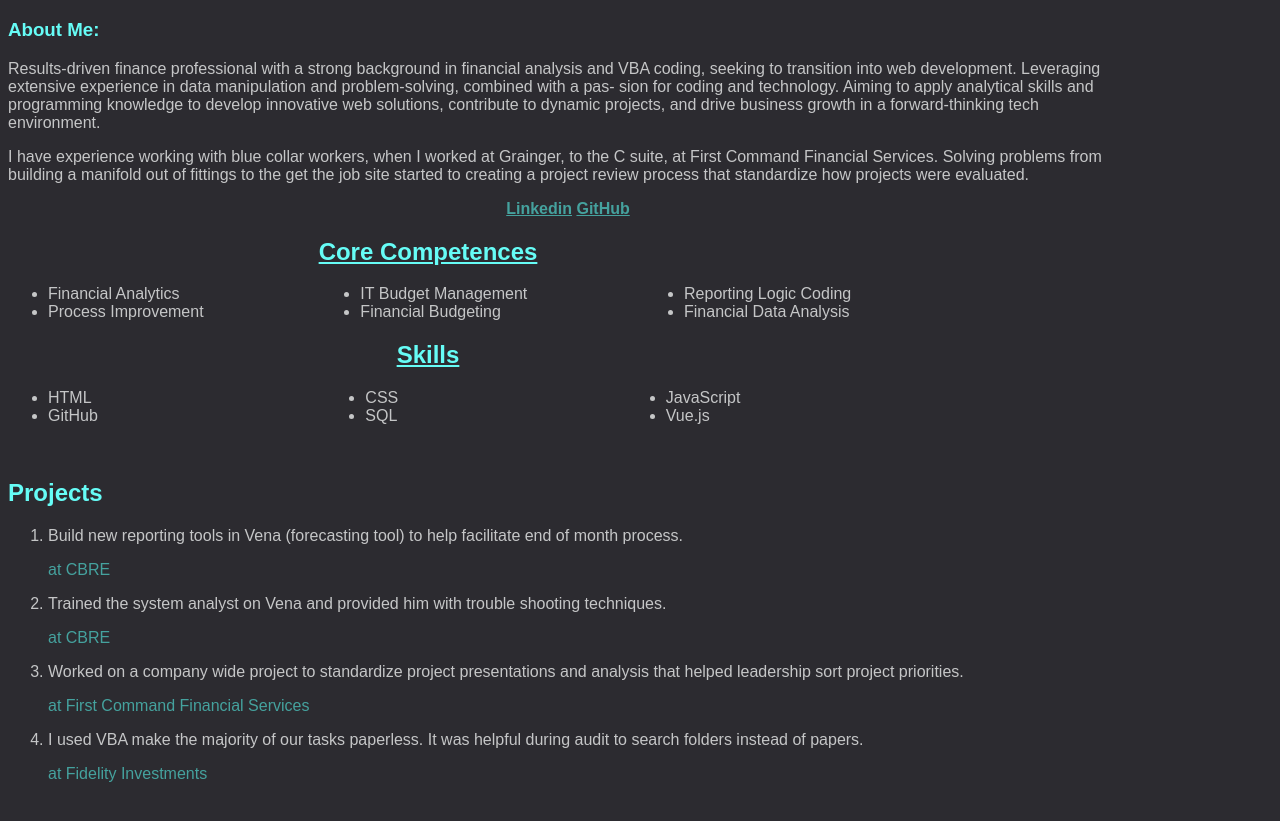
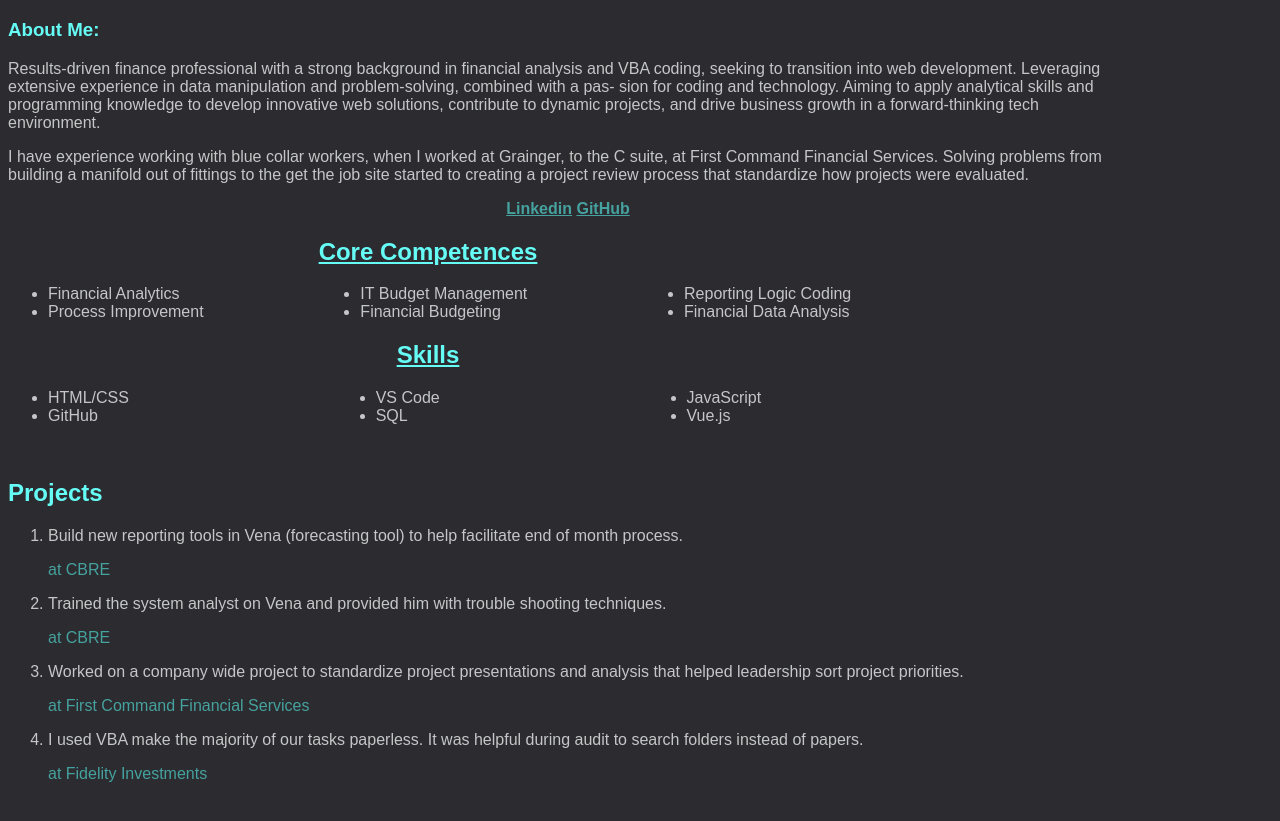
Before and after one commit to fhernandez2583/website, a plain HTML site: page index.html in a window 1280 px wide. Shown: the part 95-916 px from the top of the page. Drawn offline with Linux system fonts and the light colour scheme.

Commit message:
skills update

```diff
--- a/index.html
+++ b/index.html
@@ -40,8 +40,8 @@
 
   <h2 class="subheader">Skills</h2>
   <ul class="skills">
-    <li>HTML</li>
-    <li>CSS</li>
+    <li>HTML/CSS</li>
+    <li>VS Code</li>
     <li>JavaScript</li>
     <li>GitHub</li>
     <li>SQL</li>
```
